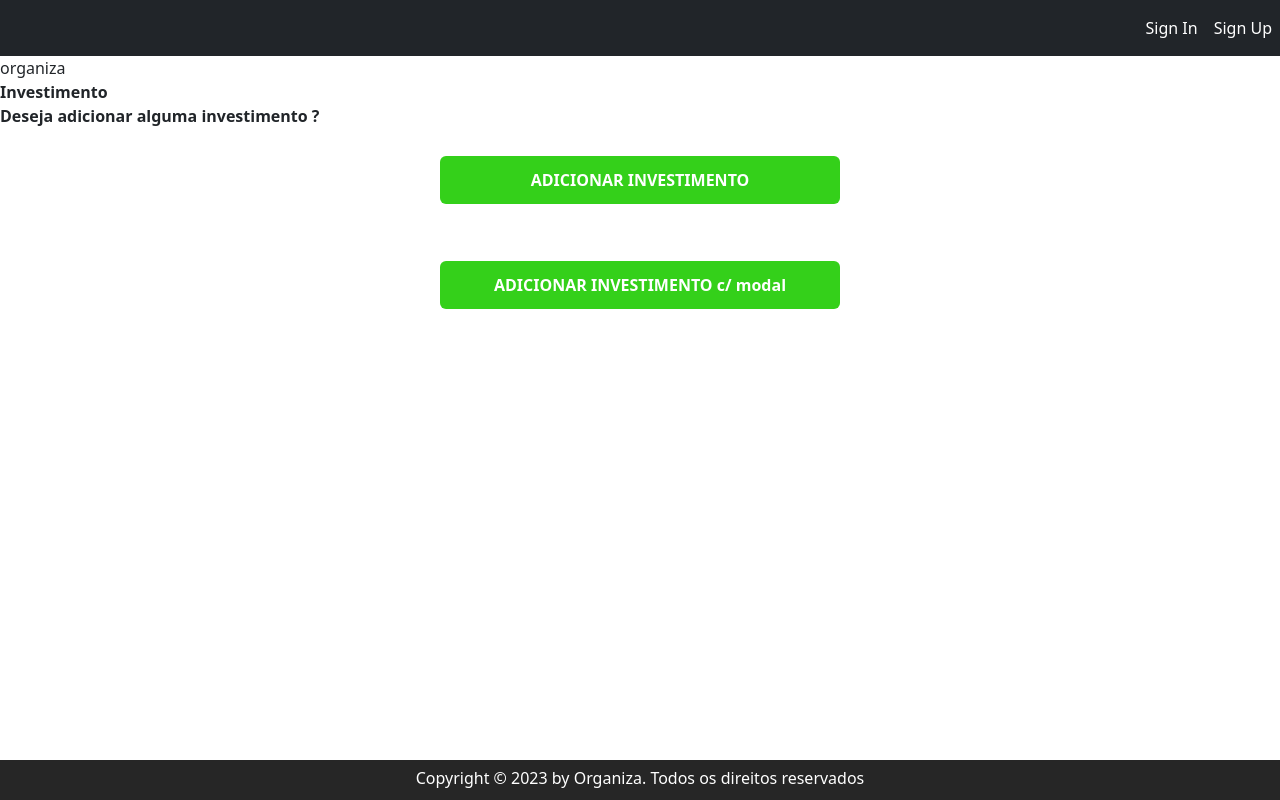
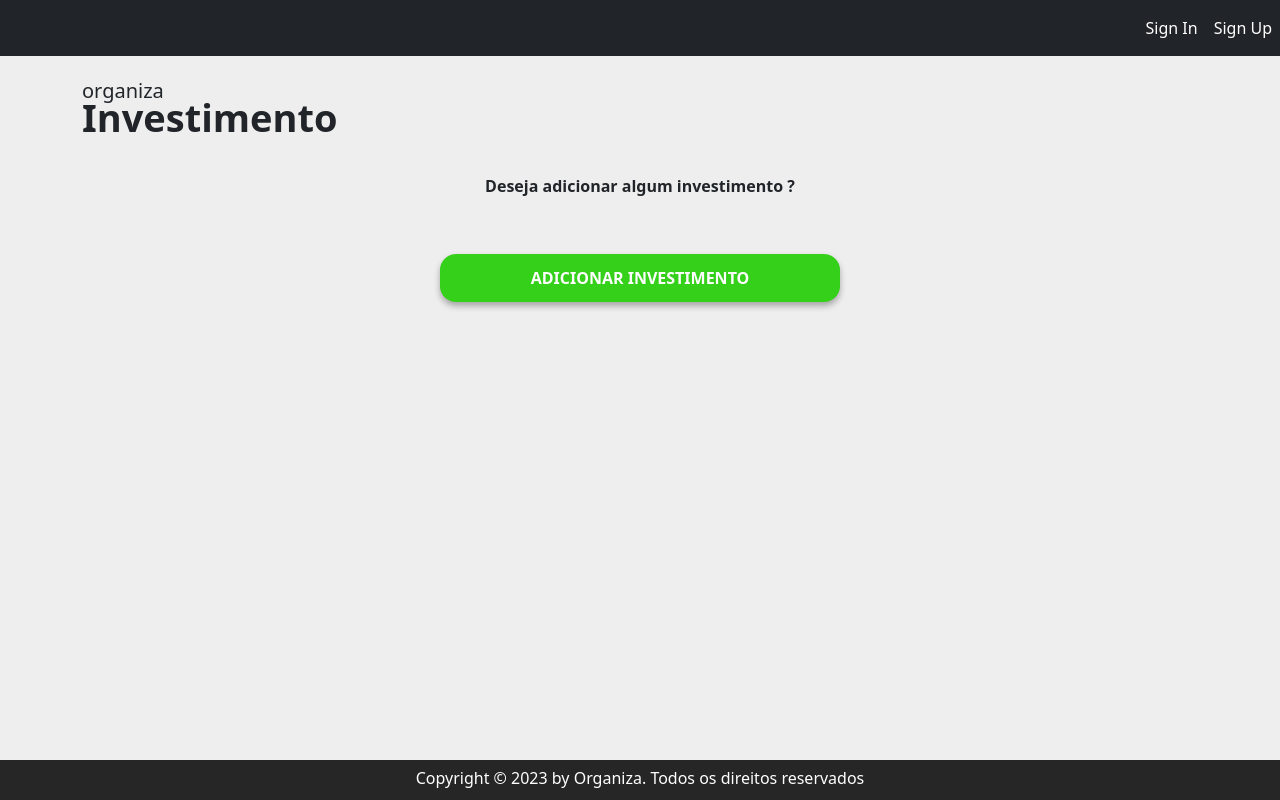
Before and after one commit to LucasRibSa/Organiza, a React (Create React App) app: page /investment in a window 1280 px wide. Built offline with nearby package versions, Linux system fonts and the light colour scheme.

Commit message:
Atualização da estilização dos titulos e dos botões

```diff
--- a/src/routes/investment/components/buttons/index.jsx
+++ /dev/null
@@ -1,15 +0,0 @@
-import Button from 'react-bootstrap/Button';
-import 'bootstrap/dist/css/bootstrap.min.css';
-
-export default function Buttons() {
-
-    return (
-        <div>
-            <div className="button">
-                <Button className="button-email" type='button' >
-                ADICIONAR INVESTIMENTO
-                </Button>
-            </div>
-        </div>
-    )
-}
--- a/src/routes/investment/components/forms/index.jsx
+++ b/src/routes/investment/components/forms/index.jsx
@@ -6,14 +6,14 @@
     return (
         <div>
             <Form>
-            <div className="frame1">
+            <div className="frame1" className="container">
           <div className="title">
-            <div className="organiza">organiza</div>
-            <b className="investimento1">Investimento</b>
+            <div className="titulo1">organiza</div>
+            <b className="titulo2">Investimento</b>
           </div>
-          <div className="desejaAdicionarAlgumaInvestParent">
-            <b className="organiza">
-              Deseja adicionar alguma investimento ?
+          <div className="containerAddInvest">
+            <b>
+              Deseja adicionar algum investimento ?
             </b>
           </div>
         </div>
--- a/src/routes/investment/components/modals/index.jsx
+++ b/src/routes/investment/components/modals/index.jsx
@@ -17,7 +17,7 @@
   return (
     <div className="button">
       <Button variant="primary" onClick={abrirModal} className="button-email" type='button' >
-        ADICIONAR INVESTIMENTO c/ modal
+        ADICIONAR INVESTIMENTO
       </Button>
 
       <Modal show={showModal} onHide={fecharModal}>
--- a/src/routes/investment/index.jsx
+++ b/src/routes/investment/index.jsx
@@ -1,5 +1,4 @@
 import Forms from "./components/forms";
-import Button from "./components/buttons";
 import Modals from "./components/modals";
 import 'bootstrap/dist/css/bootstrap.min.css';
 import './styled.scss'
@@ -8,7 +7,6 @@
   return (
     <main>
       <Forms/>
-      <Button/>
       <Modals/>
     </main>
   );
--- a/src/routes/investment/styled.scss
+++ b/src/routes/investment/styled.scss
@@ -1,3 +1,7 @@
+body {
+    background-color: #eeeeee;
+  }
+
 .logo {
     display: flex;
     justify-content: center;
@@ -8,6 +12,7 @@
     height: 200px;
     margin-bottom: 1.3%;
 }
+
 
 .email {
     width: 25em;
@@ -50,6 +55,27 @@
     text-align: center;
 }
 
+
+.title{
+    margin-top: 20px;
+}
+
+.titulo1{
+    font-size: 20px;
+    margin-bottom: -17px;
+}
+
+.titulo2{
+    font-size: 38px;
+}
+
+.containerAddInvest {
+    display: flex;
+    justify-content: center;
+    align-items: center;
+    height: 10vh;
+}
+
 .button {
     color: #262626;
     margin-bottom: 1.5%;
@@ -65,7 +91,10 @@
   --bs-btn-hover-color: var(--bs-white);
   --bs-btn-focus-shadow-rgb: var(--bd-violet-rgb);
   --bs-btn-active-color: var(--bs-btn-hover-color);
-
+  box-shadow: 0px 4px 6px rgba(0, 0, 0, 0.3);
+  border: none;
+  border-radius: 16px;
+  padding: none;
 }
 
 .button-email:enabled {
```
